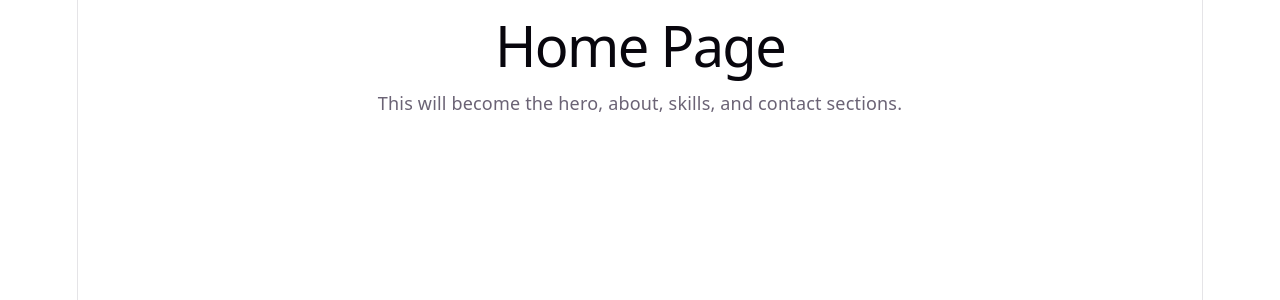
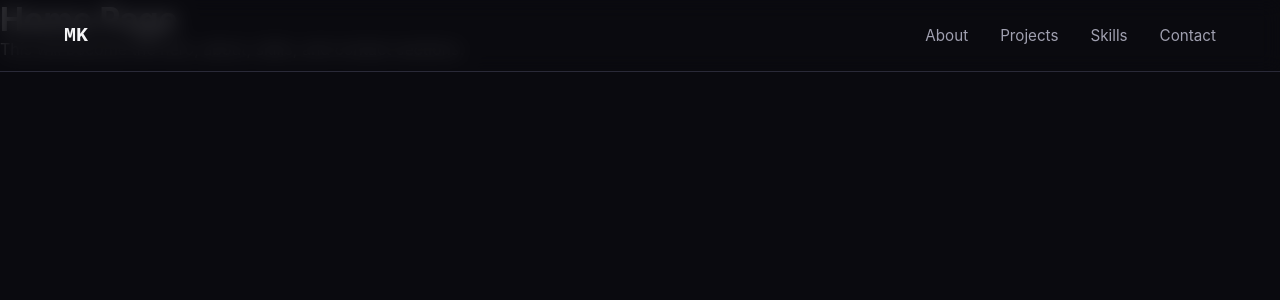
Before and after one commit to Mayankkvv/portfolio, a React app: page / in a window 1280 px wide. Shown: the top 300 px of the page. Built offline with nearby package versions, Linux system fonts and the light colour scheme; the HTML template or start-up script is replaced by a standard one.

Commit message:
Add dark theme variables and Navbar component

```diff
--- a/src/App.jsx
+++ b/src/App.jsx
@@ -1,14 +1,18 @@
 import { Routes, Route } from 'react-router-dom'
+import Navbar from './components/Navbar'
 import Home from './pages/Home'
 import ProjectDetails from './pages/ProjectDetails'
 import './App.css'
 
 function App() {
   return (
-    <Routes>
-      <Route path="/" element={<Home />} />
-      <Route path="/projects/:projectId" element={<ProjectDetails />} />
-    </Routes>
+    <>
+      <Navbar />
+      <Routes>
+        <Route path="/" element={<Home />} />
+        <Route path="/projects/:projectId" element={<ProjectDetails />} />
+      </Routes>
+    </>
   )
 }
 
--- /dev/null
+++ b/src/components/Navbar.css
@@ -0,0 +1,45 @@
+.navbar {
+  position: fixed;
+  top: 0;
+  left: 0;
+  right: 0;
+  height: var(--spacing-nav-height);
+  background: rgba(10, 10, 15, 0.8);
+  backdrop-filter: blur(10px);
+  border-bottom: 1px solid var(--color-border);
+  z-index: 100;
+}
+
+.navbar-inner {
+  max-width: var(--max-content-width);
+  height: 100%;
+  margin: 0 auto;
+  padding: 0 24px;
+  display: flex;
+  align-items: center;
+  justify-content: space-between;
+}
+
+.navbar-logo {
+  font-family: var(--font-mono);
+  font-size: 1.25rem;
+  font-weight: 700;
+  color: var(--color-text-primary);
+  text-decoration: none;
+}
+
+.navbar-links {
+  display: flex;
+  gap: 32px;
+}
+
+.navbar-links a {
+  color: var(--color-text-secondary);
+  text-decoration: none;
+  font-size: 0.95rem;
+  transition: color 0.2s ease;
+}
+
+.navbar-links a:hover {
+  color: var(--color-text-primary);
+}
--- /dev/null
+++ b/src/components/Navbar.jsx
@@ -0,0 +1,20 @@
+import { Link } from 'react-router-dom'
+import './Navbar.css'
+
+function Navbar() {
+  return (
+    <nav className="navbar">
+      <div className="navbar-inner">
+        <Link to="/" className="navbar-logo">MK</Link>
+        <div className="navbar-links">
+          <a href="#about">About</a>
+          <a href="#projects">Projects</a>
+          <a href="#skills">Skills</a>
+          <a href="#contact">Contact</a>
+        </div>
+      </div>
+    </nav>
+  )
+}
+
+export default Navbar
--- a/src/index.css
+++ b/src/index.css
@@ -1,111 +1,18 @@
-:root {
-  --text: #6b6375;
-  --text-h: #08060d;
-  --bg: #fff;
-  --border: #e5e4e7;
-  --code-bg: #f4f3ec;
-  --accent: #aa3bff;
-  --accent-bg: rgba(170, 59, 255, 0.1);
-  --accent-border: rgba(170, 59, 255, 0.5);
-  --social-bg: rgba(244, 243, 236, 0.5);
-  --shadow:
-    rgba(0, 0, 0, 0.1) 0 10px 15px -3px, rgba(0, 0, 0, 0.05) 0 4px 6px -2px;
+@import './styles/variables.css';
 
-  --sans: system-ui, 'Segoe UI', Roboto, sans-serif;
-  --heading: system-ui, 'Segoe UI', Roboto, sans-serif;
-  --mono: ui-monospace, Consolas, monospace;
-
-  font: 18px/145% var(--sans);
-  letter-spacing: 0.18px;
-  color-scheme: light dark;
-  color: var(--text);
-  background: var(--bg);
-  font-synthesis: none;
-  text-rendering: optimizeLegibility;
-  -webkit-font-smoothing: antialiased;
-  -moz-osx-font-smoothing: grayscale;
-
-  @media (max-width: 1024px) {
-    font-size: 16px;
-  }
-}
-
-@media (prefers-color-scheme: dark) {
-  :root {
-    --text: #9ca3af;
-    --text-h: #f3f4f6;
-    --bg: #16171d;
-    --border: #2e303a;
-    --code-bg: #1f2028;
-    --accent: #c084fc;
-    --accent-bg: rgba(192, 132, 252, 0.15);
-    --accent-border: rgba(192, 132, 252, 0.5);
-    --social-bg: rgba(47, 48, 58, 0.5);
-    --shadow:
-      rgba(0, 0, 0, 0.4) 0 10px 15px -3px, rgba(0, 0, 0, 0.25) 0 4px 6px -2px;
-  }
-
-  #social .button-icon {
-    filter: invert(1) brightness(2);
-  }
+* {
+  margin: 0;
+  padding: 0;
+  box-sizing: border-box;
 }
 
 body {
-  margin: 0;
+  background: var(--color-bg);
+  color: var(--color-text-primary);
+  font-family: var(--font-sans);
+  -webkit-font-smoothing: antialiased;
 }
 
-#root {
-  width: 1126px;
-  max-width: 100%;
-  margin: 0 auto;
-  text-align: center;
-  border-inline: 1px solid var(--border);
-  min-height: 100svh;
-  display: flex;
-  flex-direction: column;
-  box-sizing: border-box;
+a {
+  color: inherit;
 }
-
-h1,
-h2 {
-  font-family: var(--heading);
-  font-weight: 500;
-  color: var(--text-h);
-}
-
-h1 {
-  font-size: 56px;
-  letter-spacing: -1.68px;
-  margin: 32px 0;
-  @media (max-width: 1024px) {
-    font-size: 36px;
-    margin: 20px 0;
-  }
-}
-h2 {
-  font-size: 24px;
-  line-height: 118%;
-  letter-spacing: -0.24px;
-  margin: 0 0 8px;
-  @media (max-width: 1024px) {
-    font-size: 20px;
-  }
-}
-p {
-  margin: 0;
-}
-
-code,
-.counter {
-  font-family: var(--mono);
-  display: inline-flex;
-  border-radius: 4px;
-  color: var(--text-h);
-}
-
-code {
-  font-size: 15px;
-  line-height: 135%;
-  padding: 4px 8px;
-  background: var(--code-bg);
-}
--- /dev/null
+++ b/src/styles/variables.css
@@ -0,0 +1,16 @@
+:root {
+  --color-bg: #0a0a0f;
+  --color-bg-secondary: #12121a;
+  --color-surface: #1a1a24;
+  --color-border: #2a2a38;
+  --color-text-primary: #f5f5f7;
+  --color-text-secondary: #a0a0b0;
+  --color-accent: #6366f1;
+  --color-accent-hover: #818cf8;
+
+  --font-sans: 'Inter', -apple-system, BlinkMacSystemFont, 'Segoe UI', sans-serif;
+  --font-mono: 'JetBrains Mono', 'Fira Code', monospace;
+
+  --spacing-nav-height: 72px;
+  --max-content-width: 1200px;
+}
```
